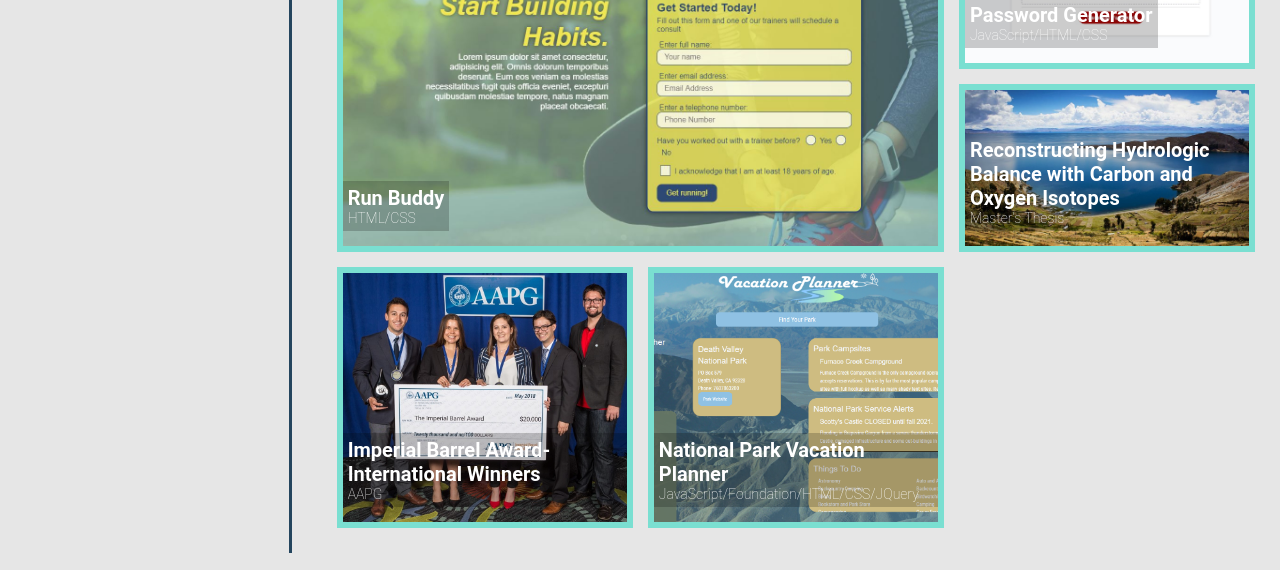
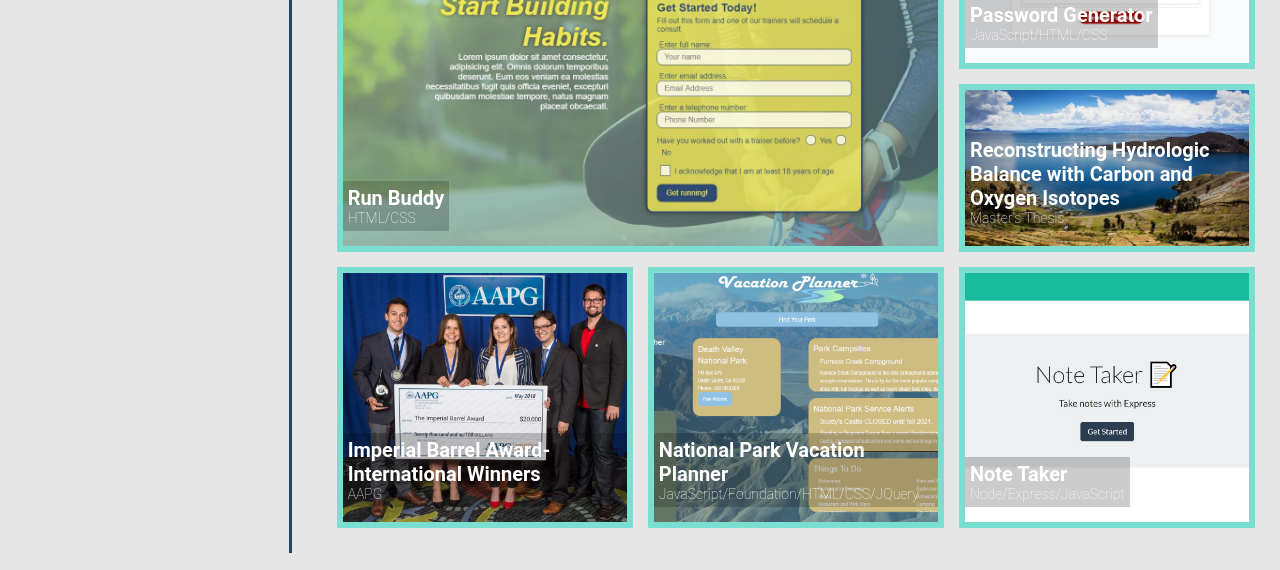
Before and after one commit to roxyvaught/my-portfolio, a plain HTML site: page index.html in a window 1280 px wide. Shown: the part 1211-1781 px from the top of the page. Drawn offline with Linux system fonts and the light colour scheme.

Commit message:
update note taker project

```diff
--- a/assets/style.css
+++ b/assets/style.css
@@ -231,6 +231,14 @@ header nav ul li a:hover {
 }
 /*.item-9:hover {
     background-image: linear-gradient(rgba(0, 0, 0, 0.5), rgba(0, 0, 0, 0.5)), url("");
+}*/
+.item-12 {
+    grid-column-start: 5;
+    grid-column-end: 7;
+    grid-row-start: 5;
+    grid-row-end: 8;
+    background-position: center;
+    background-image: url("./images/note-taker.JPG");
 }
 /* CONTACT ME STYLE */
 
--- a/index.html
+++ b/index.html
@@ -101,6 +101,14 @@
                             </span>
                         </div>
                     </a>
+                    <a href="https://secret-stream-96822.herokuapp.com/" target="_blank" class="gallery item-12">
+                        <div class="gallery item-12">
+                            <span>
+                                <h3>Note Taker</h3>
+                                <h5>Node/Express/JavaScript</h5>
+                            </span>
+                        </div>
+                    </a>
                 </div>
                 <!--Contact Me section-->
                 <div class="grid-item item-10" id="contact-me">
```
Also changed, not shown: assets/images/note-taker.JPG (added).
